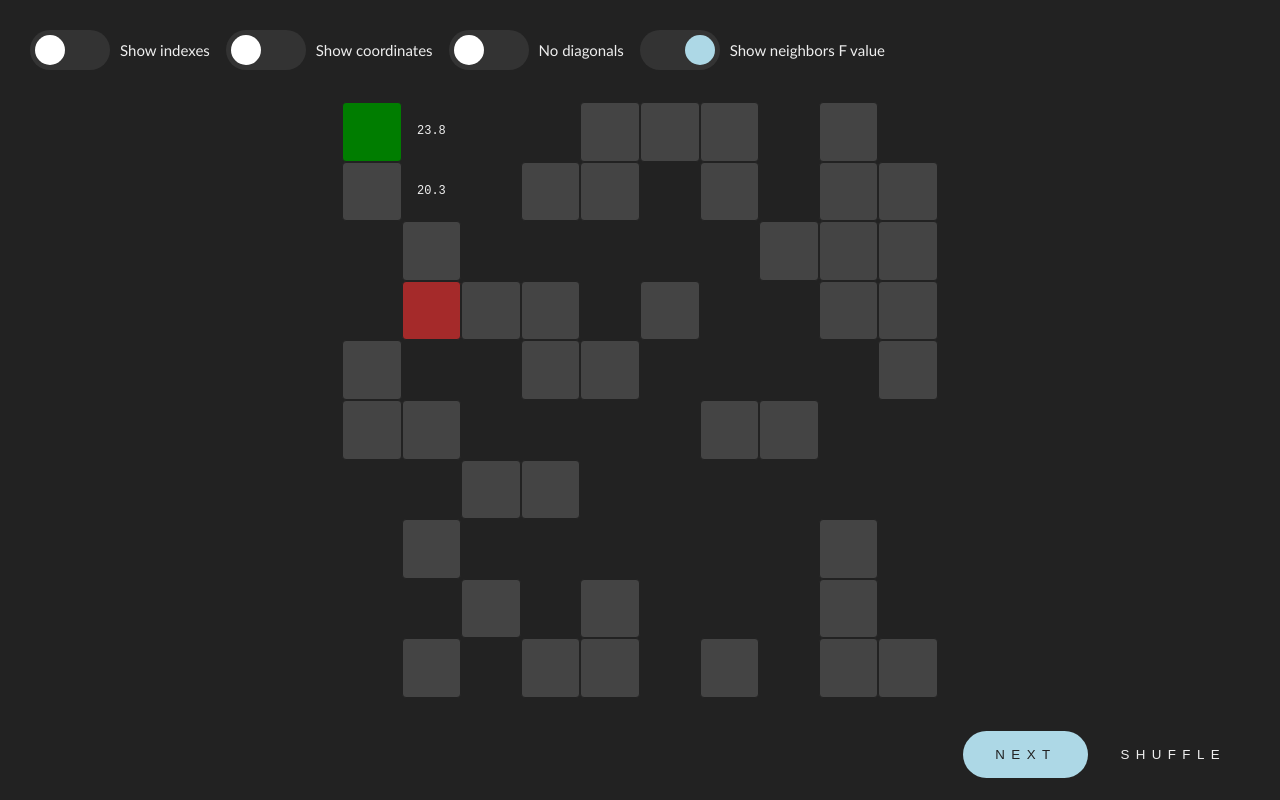
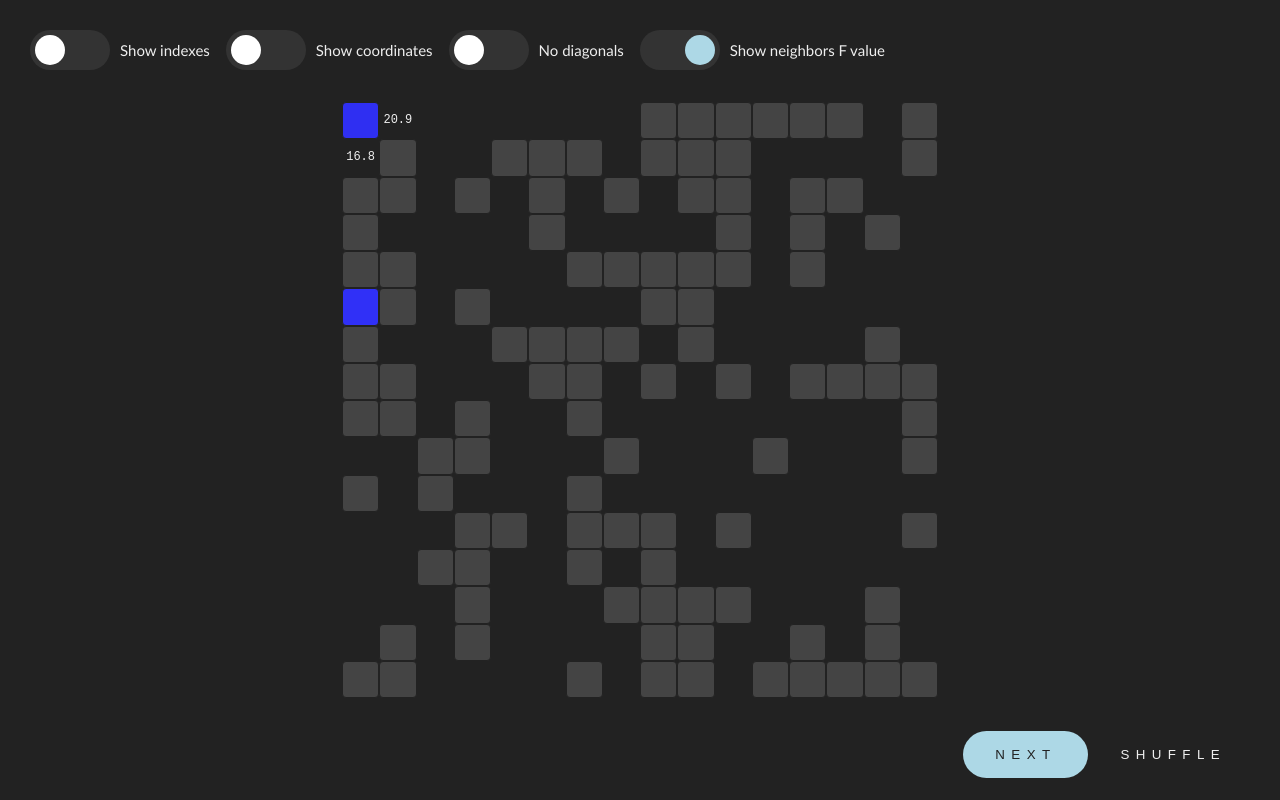
Before and after one commit to NicoloCavalli95horses/a-pathfinder, a Vue app: page / in a window 1280 px wide. Built offline with nearby package versions, Linux system fonts and the light colour scheme.

Commit message:
refactored

```diff
--- a/src/assets/base.css
+++ b/src/assets/base.css
@@ -2,7 +2,7 @@
 :root {
   --color-text: #eee;
   --color-primary: lightblue;
-  --color-secondary: orangered;
+  --color-secondary: rgb(48, 48, 247);
   --color-background: #222;
 }
 
--- a/src/components/Board.vue
+++ b/src/components/Board.vue
@@ -187,7 +187,7 @@ function getNeighborObj( index ){
   const { x, y } = cells_ref[ index ].getBoundingClientRect();
   const g = getG({ x, y });
   const h = getH({ x, y });
-  const f = g + h;
+  const f = (g*0.5) + h;
   return { g, h, f, x, y, index };
 }
 
@@ -290,23 +290,20 @@ onMounted(() => {
     border: 1px solid #222;
     border-radius: 4px;
     &.trampled {
-      background-color: lightgreen;
+      background-color: var(--color-primary);
     }
     &.active {
       animation: bounce;
       animation-iteration-count: infinite;
       animation-duration: 800ms;
       animation-direction: alternate-reverse;
-      background-color: lightgreen;
+      background-color: var(--color-primary);;
     }
     &.start {
-      background-color: green;
+      background-color: var(--color-secondary);
     }
     &.end {
-      background-color: brown;
-      &.active {
-        background-color: green;
-      }
+      background-color: var(--color-secondary);
     }
     &.obstacle {
       background-color: #444;
--- a/src/views/Home.vue
+++ b/src/views/Home.vue
@@ -16,20 +16,25 @@
     :tot_obstacles="tot_obstacles"
     :show_indexes="show.indexes"
     @loaded="show.f_value = true"
-    @solved="idx => { indexes = idx; solved = true; }"
-    @nosolution="solvable = false"
+    @solved="onSolved"
+    @nosolution="onNosolution"
   />
 
   <template v-if="solved || !solvable">
     <div class="fixed-center">
-      <h2 v-if="solved">Solved in {{ indexes.length }} steps</h2>
+      <h2 v-if="solved">Solved in {{ steps.length }} steps</h2>
       <h2 v-else>No solution found</h2>
     </div>
   </template>
 
-  <div class="fixed-right">
+  <div class="fixed-bottom-right">
     <Btn class="t-22" :def="true" text="next" :disabled="solved || !solvable" @click="next++" />
     <Btn class="t-22" text="shuffle" @click="() => { shuffle++; solved = false; solvable = true; }" />
+  </div>
+
+  <div v-if="tot_plays" class="fixed-top-right">
+    solved: {{ (tot_solved *100 / tot_plays).toFixed(2) }}% <br>
+    avg.steps: {{ avg_steps.toFixed(2) }}
   </div>
 </template>
 
@@ -52,11 +57,15 @@ import Toggle from '../components/Toggle.vue';
 //===========================
 const next          = ref( 0 );
 const shuffle       = ref( 0 );
-const size          = ref( 10 );
-const indexes       = ref( [] );
+const size          = ref( 16 );
+const steps         = ref( [] );
+const avg_steps     = ref( 0 );
 const solved        = ref( false );
 const solvable      = ref( true );
+const tot_solved    = ref( 0 );
+const tot_plays     = ref( 0 );
 const tot_obstacles = ref( Math.round(Math.pow(size.value, 2)/2) );
+const tot_steps     = ref( 0 );
 
 const show = reactive({
   indexes:     false,
@@ -76,6 +85,20 @@ function setToggles(value) {
       show[key] = false
     }
   }
+}
+
+function onSolved(idx) {
+  tot_plays.value++;
+  tot_solved.value++;
+  steps.value = idx;
+  solved.value = true;
+  tot_steps.value += idx.length;
+  avg_steps.value = tot_steps.value / tot_solved.value;
+}
+
+function onNosolution() {
+  solvable.value = false;
+  tot_plays.value++;
 }
 
 </script>
@@ -99,9 +122,15 @@ nav {
   padding: 22px;
 }
 
-.fixed-right {
+.fixed-bottom-right {
   position: fixed;
   bottom: 22px;
+  right: 22px;
+}
+
+.fixed-top-right {
+  position: fixed;
+  top: 22px;
   right: 22px;
 }
 .fixed-center {
```
